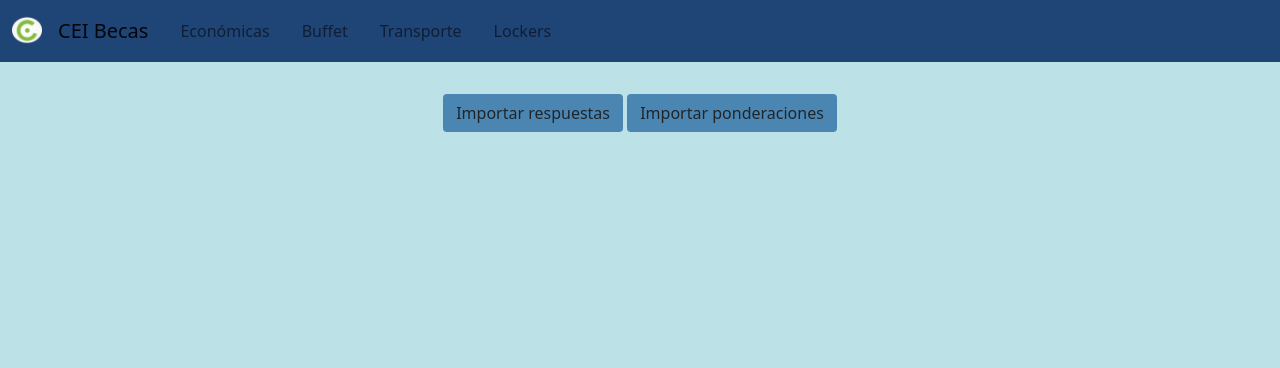
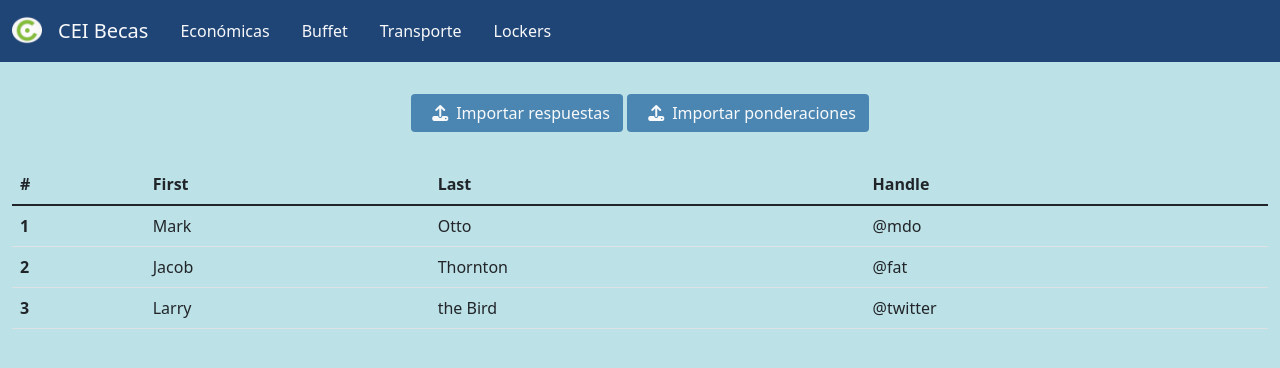
Before and after one commit to Juanma1223/CEI-Calculo-becas, a plain HTML site: page index.html in a window 1280 px wide. Drawn offline with Linux system fonts and the light colour scheme.

Commit message:
Update index.html

```diff
--- a/index.html
+++ b/index.html
@@ -5,7 +5,9 @@
     <meta charset="UTF-8">
     <meta name="viewport" content="width=device-width, initial-scale=1.0">
     <title>Becas CEI</title>
+    <!-- Frameworks de estilo e iconos -->
     <link rel="stylesheet" href="CSS/bootstrap.min.css">
+    <script src="https://kit.fontawesome.com/dadefa4b45.js" crossorigin="anonymous"></script>
 </head>
 
 <body style="background-color: #bce1e6;">
@@ -15,7 +17,7 @@
                 <a class="navbar-brand mb-1" href="#">
                     <img src="Images/logo.png" alt="" width="30" height="30">
                 </a>
-                <a class="navbar-brand" href="#">CEI Becas</a>
+                <a class="navbar-brand text-light" href="#">CEI Becas</a>
                 <button class="navbar-toggler" type="button" data-bs-toggle="collapse"
                     data-bs-target="#navbarNavDropdown" aria-controls="navbarNavDropdown" aria-expanded="false"
                     aria-label="Toggle navigation">
@@ -24,24 +26,58 @@
                 <div class="collapse navbar-collapse" id="navbarNavDropdown">
                     <ul class="navbar-nav">
                         <li class="nav-item">
-                            <a class="nav-link mx-2" aria-current="page" href="#">Económicas</a>
+                            <a class="nav-link mx-2 text-light" aria-current="page" href="#">Económicas</a>
                         </li>
                         <li class="nav-item">
-                            <a class="nav-link mx-2" href="#">Buffet</a>
+                            <a class="nav-link mx-2 text-light" href="#">Buffet</a>
                         </li>
                         <li class="nav-item mx-2">
-                            <a class="nav-link" href="#">Transporte</a>
+                            <a class="nav-link text-light" href="#">Transporte</a>
                         </li>
                         <li class="nav-item">
-                            <a class="nav-link mx-2" href="#">Lockers</a>
+                            <a class="nav-link mx-2 text-light" href="#">Lockers</a>
                         </li>
                     </ul>
                 </div>
             </div>
         </nav>
         <div class="text-center p-4 m-2">
-            <button type="button" class="btn" style="background-color: #4b86b3;">Importar respuestas</button>
-            <button type="button" class="btn" style="background-color: #4b86b3;">Importar ponderaciones</button>
+            <button type="button" class="btn text-light" style="background-color: #4b86b3;"><i
+                    class="fa-solid fa-upload px-2 text-light"></i>Importar respuestas</button>
+            <button type="button" class="btn text-light" style="background-color: #4b86b3;"><i
+                    class="fa-solid fa-upload px-2 text-light"></i>Importar ponderaciones</button>
+        </div>
+        <div class="container-fluid">
+            <table class="table">
+                <thead>
+                    <tr>
+                        <th scope="col">#</th>
+                        <th scope="col">First</th>
+                        <th scope="col">Last</th>
+                        <th scope="col">Handle</th>
+                    </tr>
+                </thead>
+                <tbody>
+                    <tr>
+                        <th scope="row">1</th>
+                        <td>Mark</td>
+                        <td>Otto</td>
+                        <td>@mdo</td>
+                    </tr>
+                    <tr>
+                        <th scope="row">2</th>
+                        <td>Jacob</td>
+                        <td>Thornton</td>
+                        <td>@fat</td>
+                    </tr>
+                    <tr>
+                        <th scope="row">3</th>
+                        <td>Larry</td>
+                        <td>the Bird</td>
+                        <td>@twitter</td>
+                    </tr>
+                </tbody>
+            </table>
         </div>
     </div>
 </body>
```
